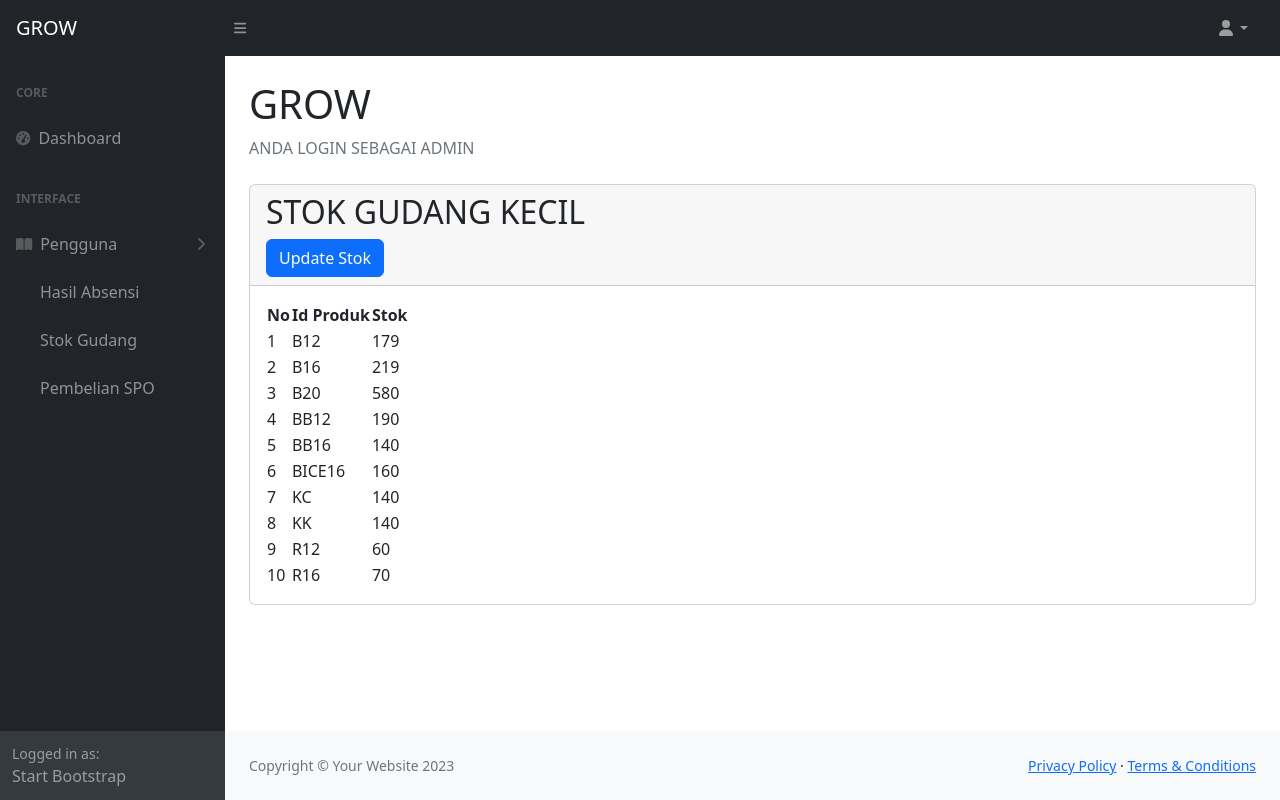
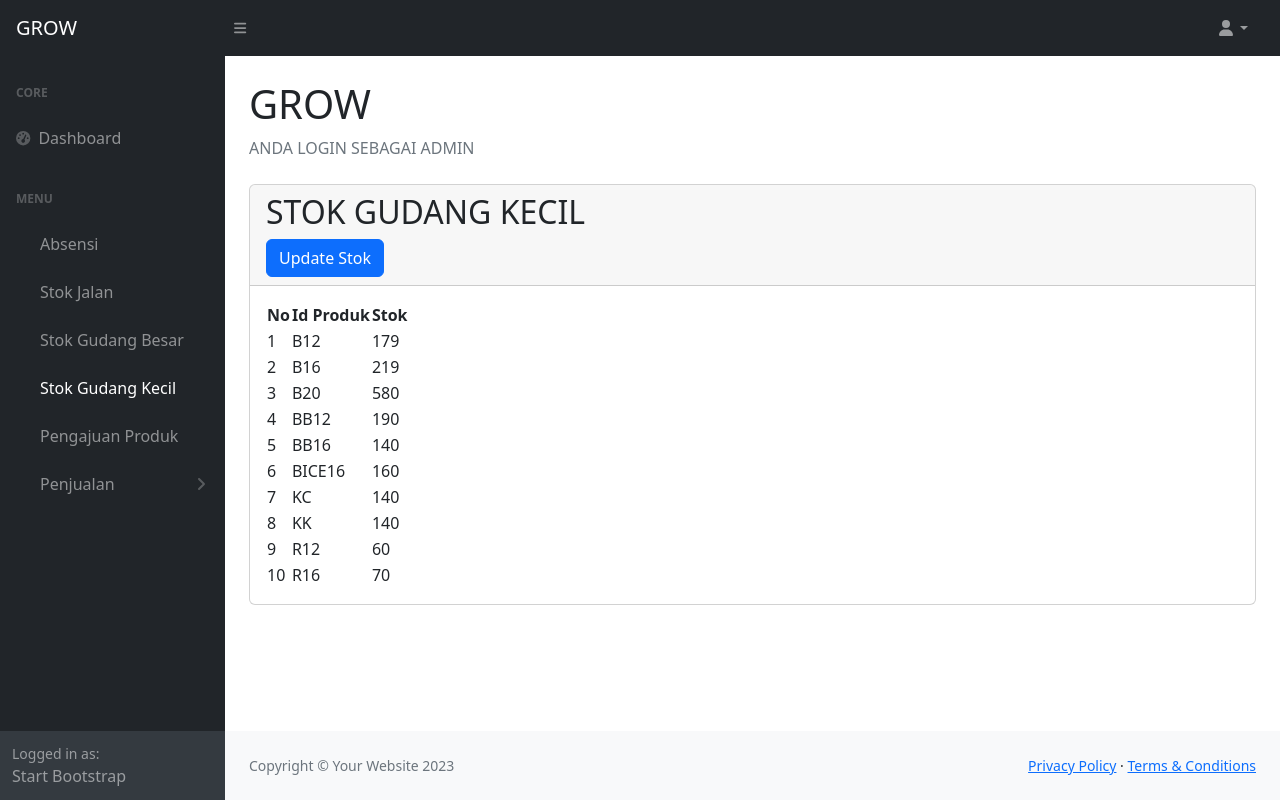
Before and after one commit to AgustinaPutriMonika/GROW, a PHP site: page /stok_gudang_kecil.php in a window 1280 px wide. Run offline with PHP 8.4, Linux system fonts and the light colour scheme; a user stored in the database is signed in; data comes from the database, SQL or seed files in the repository; some libraries are stand-ins or nearby versions.

Commit message:
merapikan sidebar

```diff
--- a/stok_gudang_kecil.php
+++ b/stok_gudang_kecil.php
@@ -16,37 +16,6 @@ require 'cek_login.php';
         <link href="https://cdn.jsdelivr.net/npm/simple-datatables@7.1.2/dist/style.min.css" rel="stylesheet" />
         <link href="css/styles.css" rel="stylesheet" />
         <script src="https://use.fontawesome.com/releases/v6.3.0/js/all.js" crossorigin="anonymous"></script>
-        <script type="text/javascript">
-            window.onload = function() {
-                getLocation();
-            };
-
-            function getLocation() {
-                if (navigator.geolocation) {
-                    navigator.geolocation.getCurrentPosition(showPosition, showError);
-                }
-            }
-
-            function showPosition(position) {
-                var latitude = position.coords.latitude;
-                var longitude = position.coords.longitude;
-                document.getElementById("latitudeInput").value = latitude;
-                document.getElementById("longitudeInput").value = longitude;
-                document.getElementById("latitudeOutput").innerText = "Latitude: " + latitude;
-                document.getElementById("longitudeOutput").innerText = "Longitude: " + longitude;
-            }
-
-            function showError(error) {
-                switch (error.code) {
-                    case error.PERMISSION_DENIED:
-                        alert("Anda Harus Mengijinkan Geo Location untuk mengisi form");
-                        break;
-                    default:
-                        alert("Gagal mengambil lokasi: " + error.message);
-                        break;
-                }
-            }
-        </script>
 
         <style>
             #layoutSidenav_content .datatable-top .datatable-search .datatable-input {
@@ -94,28 +63,24 @@ require 'cek_login.php';
                             <div class="sb-nav-link-icon"><i class="fas fa-tachometer-alt"></i></div>
                             Dashboard
                         </a>
-                                <div class="sb-sidenav-menu-heading">Interface</div>
+                        <div class="sb-sidenav-menu-heading">Menu</div>
+                        <nav class="sb-sidenav-menu-nested nav accordion" id="sidenavAccordionPages">
+                            <a class="nav-link " href="absensi.php">Absensi</a>
+                            <a class="nav-link" href="stok_jalan.php">Stok Jalan</a>
+                            <a class="nav-link" href="stok_gudang_besar.php">Stok Gudang Besar</a>
+                            <a class="nav-link active" href="stok_gudang_kecil.php">Stok Gudang Kecil</a>
+                            <a class="nav-link" href="pengajuanProduk.php">Pengajuan Produk</a>
                             <a class="nav-link collapsed" href="#" data-bs-toggle="collapse" data-bs-target="#collapsePages" aria-expanded="false" aria-controls="collapsePages">
-                                <div class="sb-nav-link-icon"><i class="fas fa-book-open"></i></div>
-                                    Pengguna
+                                <!-- <div class="sb-nav-link-icon"><i class="fas fa-book-open"></i></div> -->
+                                Penjualan
                                 <div class="sb-sidenav-collapse-arrow"><i class="fas fa-angle-down"></i></div>
                             </a>
                             <div class="collapse" id="collapsePages" aria-labelledby="headingTwo" data-bs-parent="#sidenavAccordion">
-                                <nav class="sb-sidenav-menu-nested nav accordion" id="sidenavAccordionPages">
-                                    <a class="nav-link" href="#">Edit Akun</a>
-                                    <a class="nav-link" href="absensi.php">Absensi</a>
-                                    <a class="nav-link" href="logout.php">Logout</a>
-                                </nav>
-
+                                <div class="sb-sidenav-menu-nested nav accordion" id="sidenavAccordionPages">
+                                    <a class="nav-link" href="#">Penjualan non-SPO</a>
+                                    <a class="nav-link" href="#">Penjualan SPO</a>
                                 </div>
-                            <nav class="sb-sidenav-menu-nested nav accordion" id="sidenavAccordionPages">
-                                    <a class="nav-link" href="absensi.php">Hasil Absensi</a>
-                            </nav>
-                            <nav class="sb-sidenav-menu-nested nav accordion" id="sidenavAccordionPages">
-                                    <a class="nav-link" href="stok_gudang_kecil.php">Stok Gudang</a>
-                            </nav>
-                            <nav class="sb-sidenav-menu-nested nav accordion" id="sidenavAccordionPages">
-                                    <a class="nav-link" href="pembelianspo.php">Pembelian SPO</a>
+                            </div>
                         </nav>
                     </div>
                     </div>
--- a/stok_jalan.php
+++ b/stok_jalan.php
@@ -89,6 +89,9 @@ if (isset($_POST['updateStok'])) {
                         <nav class="sb-sidenav-menu-nested nav accordion" id="sidenavAccordionPages">
                             <a class="nav-link " href="absensi.php">Absensi</a>
                             <a class="nav-link active" href="stok_jalan.php">Stok Jalan</a>
+                            <a class="nav-link" href="stok_gudang_besar.php">Stok Gudang Besar</a>
+                            <a class="nav-link" href="stok_gudang_kecil.php">Stok Gudang Kecil</a>
+                            <a class="nav-link" href="pengajuanProduk.php">Pengajuan Produk</a>
                             <a class="nav-link collapsed" href="#" data-bs-toggle="collapse" data-bs-target="#collapsePages" aria-expanded="false" aria-controls="collapsePages">
                                 <!-- <div class="sb-nav-link-icon"><i class="fas fa-book-open"></i></div> -->
                                 Penjualan
```
Also changed, not shown: absensi.php (+15 -11 lines), index.php (+19 -26 lines), pengajuanProduk.php (+13 -17 lines), stok_gudang_besar.php (+18 -22 lines). Lines whose indentation alone changed are shown as unchanged.
